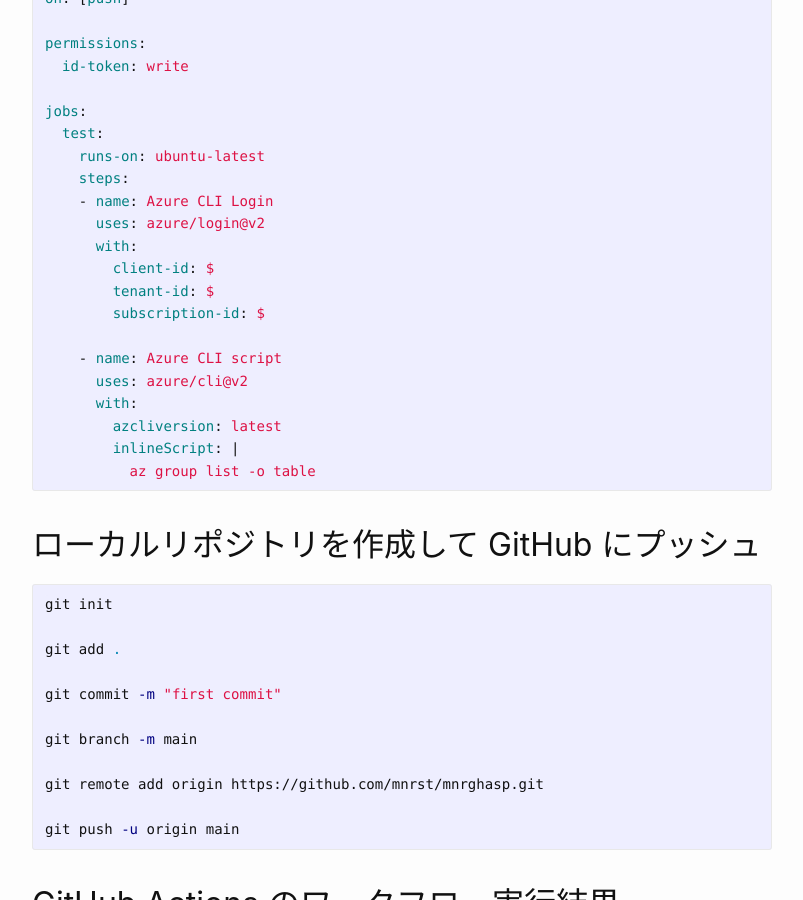
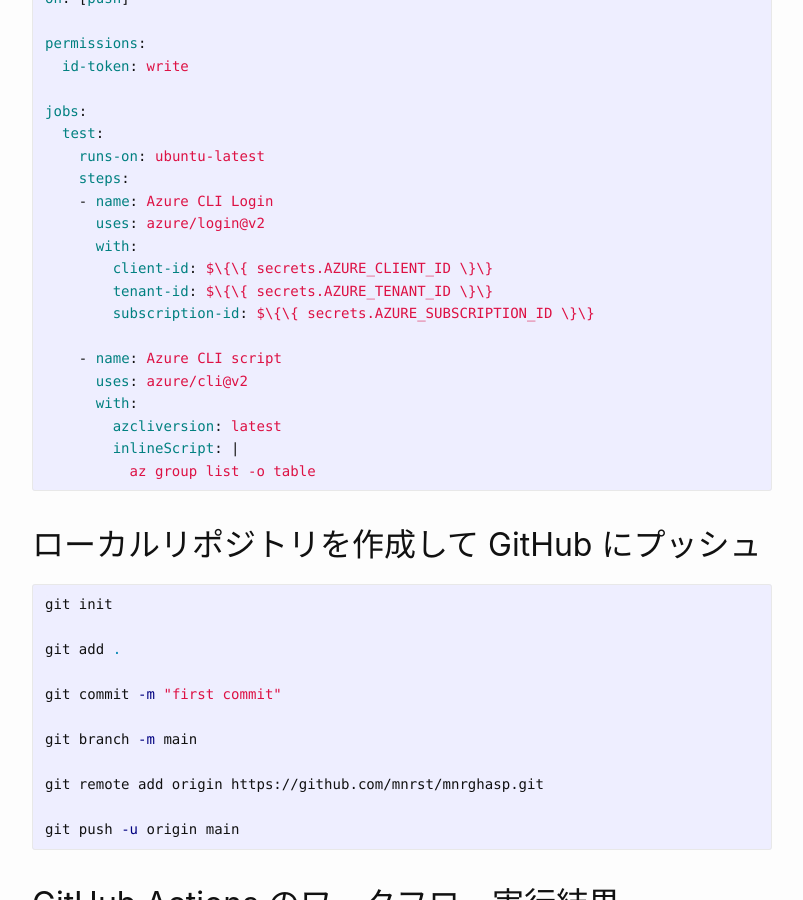
Before and after one commit to mnrst/mnrst.github.io, a Jekyll site: the page built from _posts/2025-01-26-github-actions-azure-sp-oidc.md, in a window 1280 px wide and 900 px high, scrolled down 2612 px. Shown: the whole window, without its empty margins (238-1041 px from the left). Built offline with Jekyll 4.4.1, drawn with Linux system fonts in a browser that asks for light colours.

Commit message:
update _posts/2025-01-26-github-actions-azure-sp-oidc.md

```diff
--- a/_posts/2025-01-26-github-actions-azure-sp-oidc.md
+++ b/_posts/2025-01-26-github-actions-azure-sp-oidc.md
@@ -110,9 +110,9 @@
     - name: Azure CLI Login
       uses: azure/login@v2
       with:
-        client-id: ${{ secrets.AZURE_CLIENT_ID }}
-        tenant-id: ${{ secrets.AZURE_TENANT_ID }}
-        subscription-id: ${{ secrets.AZURE_SUBSCRIPTION_ID }}
+        client-id: $\{\{ secrets.AZURE_CLIENT_ID \}\}
+        tenant-id: $\{\{ secrets.AZURE_TENANT_ID \}\}
+        subscription-id: $\{\{ secrets.AZURE_SUBSCRIPTION_ID \}\}
 
     - name: Azure CLI script
       uses: azure/cli@v2
```
